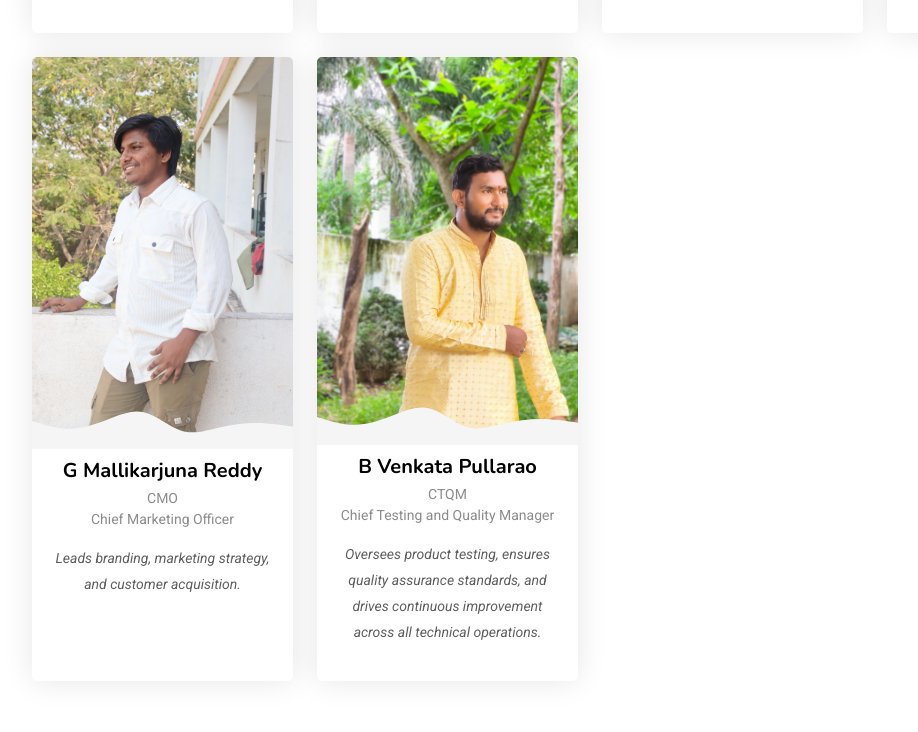
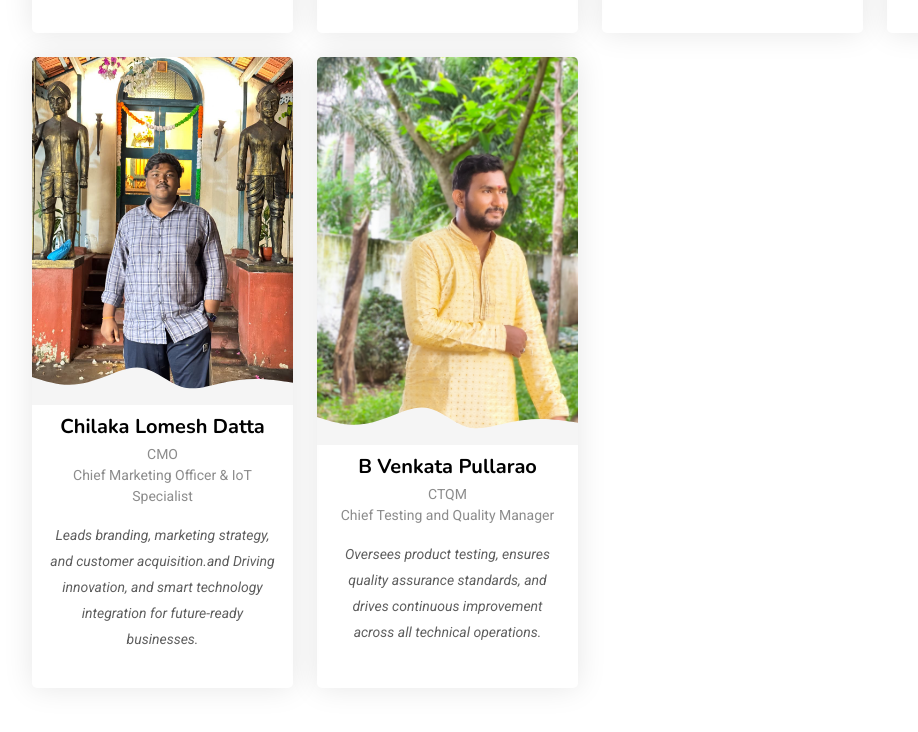
Before and after one commit to Sivaji4829/creagen, a plain HTML site: page index.html in a window 1280 px wide. Shown: the part 8128-8860 px from the top of the page, without its empty margins (50-968 px from the left). Drawn offline with nearby package versions, Linux system fonts and the light colour scheme.

Commit message:
add all updated files

```diff
--- a/index.html
+++ b/index.html
@@ -970,7 +970,7 @@
           <div class="col-lg-3 col-md-6 d-flex align-items-stretch" data-aos="fade-up" data-aos-delay="400">
             <div class="team-member">
               <div class="member-img">
-                <img src="assets/img/team/mallireddy.jpg" class="img-fluid" alt="">
+                <img src="assets/img/team/lomesh.jpg" class="img-fluid" alt="">
                 <div class="social">
 
                   <a href="
@@ -979,10 +979,10 @@
                 </div>
               </div>
               <div class="member-info">
-                <h4>G Mallikarjuna Reddy</h4>
+                <h4>Chilaka Lomesh Datta</h4>
                 <span>CMO</span>
-                <span>Chief Marketing Officer</span>
-                <p>Leads branding, marketing strategy, and customer acquisition.</p>
+                <span>Chief Marketing Officer & IoT Specialist</span>
+                <p>Leads branding, marketing strategy, and customer acquisition.and Driving innovation, and smart technology integration for future-ready businesses.</p>
               </div>
             </div>
           </div><!-- End Team Member -->
@@ -1127,7 +1127,7 @@
   <div class="post-item position-relative h-100 shadow rounded" data-aos="fade-up" data-aos-delay="200">
     <div class="post-img position-relative overflow-hidden rounded-top" style="height: 250px;">
       <img src="assets/img/blog/futurex.jpg" class="img-fluid w-100 h-100" alt="FutureX Poster" style="object-fit: contain;">
-      <span class="post-date bg-dark text-white px-3 py-1 position-absolute bottom-0 start-0">September 15, 2024</span>
+      <span class="post-date bg-dark text-white px-3 py-1 position-absolute bottom-0 start-0">14-15 October, 2024</span>
     </div>
 
     <div class="post-content d-flex flex-column bg-white p-4 rounded-bottom">
```
Also changed, not shown: assets/img/team/lomesh.jpg (added).
